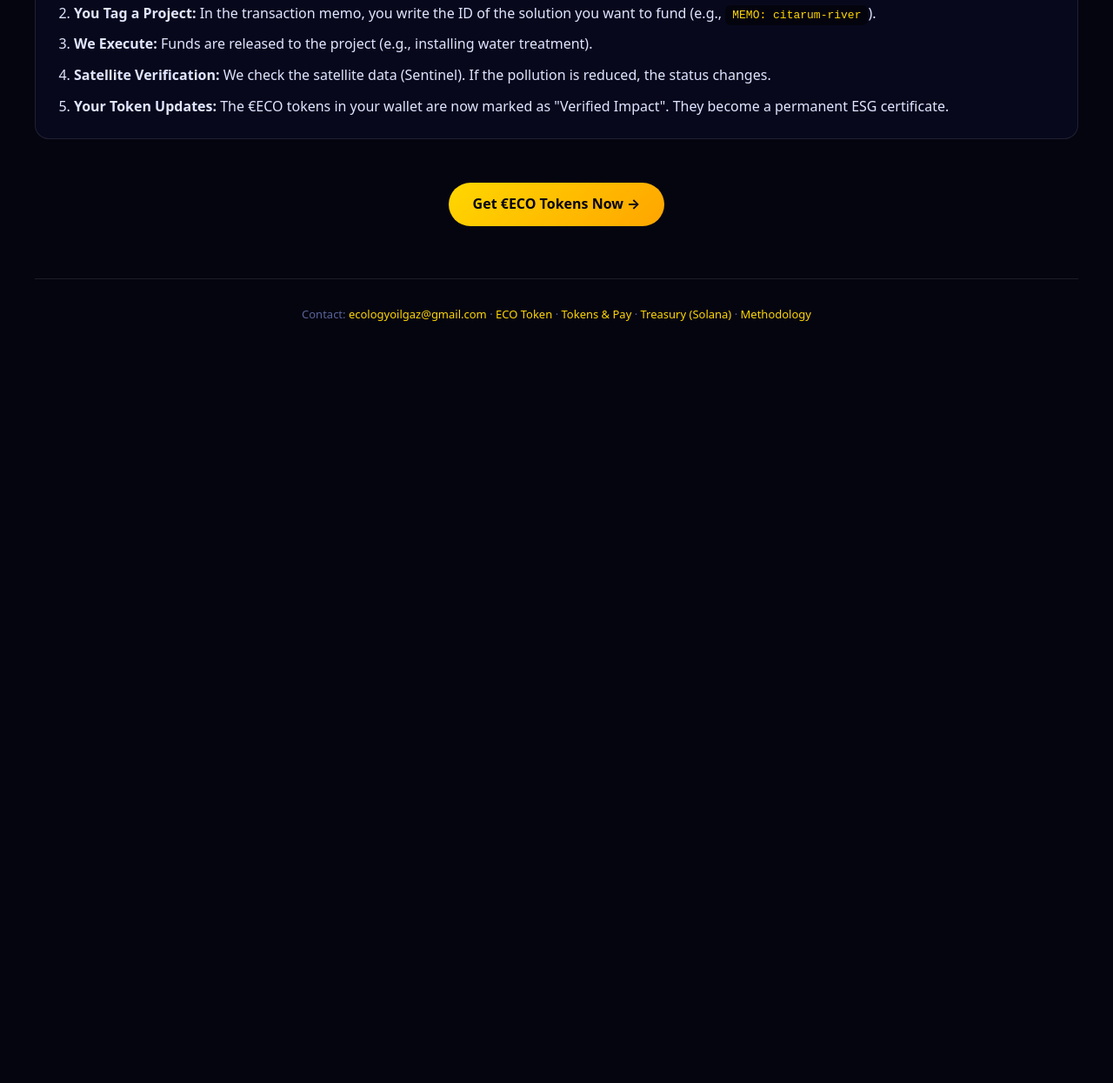
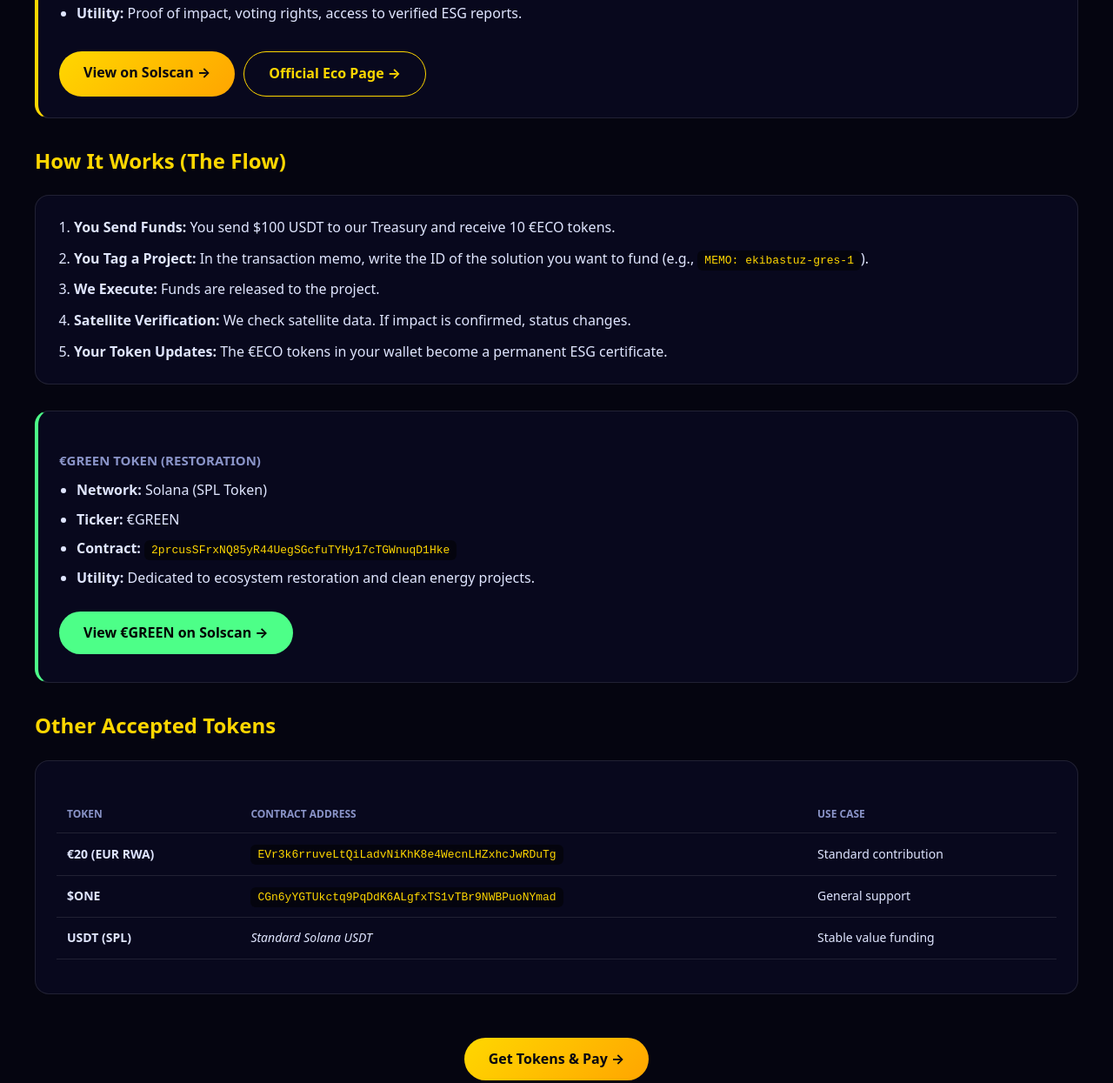
Before and after one commit to ecologyoilgaz/energy, a plain HTML site: page eco-token.html in a window 1280 px wide. Shown: the part 843-2088 px from the top of the page at 87% size. Before the commit the page ends 1284 px from the top, so only its background shows below. Drawn offline with Linux system fonts and the light colour scheme.

Commit message:
Update eco-token.html

```diff
--- a/eco-token.html
+++ b/eco-token.html
@@ -1,12 +1,11 @@
 <!DOCTYPE html>
 <html lang="en">
-<head>
-<meta charset="UTF-8"><meta name="viewport" content="width=device-width,initial-scale=1">
-<title>ECO Impact Token — Water Ecology Map</title><link rel="stylesheet" href="style.css">
+<head><meta charset="UTF-8"><meta name="viewport" content="width=device-width,initial-scale=1">
+<title>ECO Impact Token — Energy Ecology Map</title><link rel="stylesheet" href="style.css">
 </head>
 <body>
 <header>
-  <div class="logo"><img src="logo-header.png" alt="Logo"> Water Ecology Map</div>
+  <div class="logo"><img src="energy-logo.png" alt="Logo"> Energy Ecology Map</div>
   <nav>
     <a href="index.html">Home</a>
     <a href="map.html">Map</a>
@@ -22,7 +21,7 @@
 </header>
 <main>
   <div style="text-align:center;">
-    <img src="eco-coin.png" alt="ECO Token" class="img-hero">
+    <img src="energy-eco-coin.png" alt="ECO Token" class="img-hero">
   </div>
   <h1 style="text-align:center;">€ECO Impact Token (Universal RWA)</h1>
   <p style="color:var(--muted);max-width:800px;margin:0 auto;text-align:center;">
@@ -38,7 +37,7 @@
       <li style="margin-bottom:8px;"><strong>Contract:</strong> <code>74Zc9ntjagHLYscczhfk5eWfUjcye8vqBWXWaGpLSnFp</code></li>
       <li style="margin-bottom:8px;"><strong>Peg:</strong> 1 €ECO = $10 USD contribution</li>
       <li style="margin-bottom:8px;"><strong>Supply:</strong> Dynamic (minted only when funds are received)</li>
-      <li><strong>Utility:</strong> Proof of impact, voting rights on which gaps to fix next, access to verified ESG reports.</li>
+      <li><strong>Utility:</strong> Proof of impact, voting rights, access to verified ESG reports.</li>
     </ul>
     <div style="margin-top:20px; display:flex; gap:10px; flex-wrap:wrap;">
       <a href="https://solscan.io/token/74Zc9ntjagHLYscczhfk5eWfUjcye8vqBWXWaGpLSnFp" target="_blank" class="btn-primary">View on Solscan →</a>
@@ -50,14 +49,37 @@
   <div class="detail-block">
     <ol style="margin-left:20px;">
       <li style="margin-bottom:10px;"><strong>You Send Funds:</strong> You send $100 USDT to our Treasury and receive 10 €ECO tokens.</li>
-      <li style="margin-bottom:10px;"><strong>You Tag a Project:</strong> In the transaction memo, you write the ID of the solution you want to fund (e.g., <code>MEMO: citarum-river</code>).</li>
-      <li style="margin-bottom:10px;"><strong>We Execute:</strong> Funds are released to the project (e.g., installing water treatment).</li>
-      <li style="margin-bottom:10px;"><strong>Satellite Verification:</strong> We check the satellite data (Sentinel). If the pollution is reduced, the status changes.</li>
-      <li><strong>Your Token Updates:</strong> The €ECO tokens in your wallet are now marked as "Verified Impact". They become a permanent ESG certificate.</li>
+      <li style="margin-bottom:10px;"><strong>You Tag a Project:</strong> In the transaction memo, write the ID of the solution you want to fund (e.g., <code>MEMO: ekibastuz-gres-1</code>).</li>
+      <li style="margin-bottom:10px;"><strong>We Execute:</strong> Funds are released to the project.</li>
+      <li style="margin-bottom:10px;"><strong>Satellite Verification:</strong> We check satellite data. If impact is confirmed, status changes.</li>
+      <li><strong>Your Token Updates:</strong> The €ECO tokens in your wallet become a permanent ESG certificate.</li>
     </ol>
   </div>
 
-  <p style="text-align:center; margin-top:40px;"><a href="tokens.html" class="btn-primary">Get €ECO Tokens Now →</a></p>
+  <div class="detail-block" style="border-left: 4px solid var(--green); margin-top:30px;">
+    <h3>€GREEN Token (Restoration)</h3>
+    <ul style="margin-left:20px; margin-top:10px;">
+      <li style="margin-bottom:8px;"><strong>Network:</strong> Solana (SPL Token)</li>
+      <li style="margin-bottom:8px;"><strong>Ticker:</strong> €GREEN</li>
+      <li style="margin-bottom:8px;"><strong>Contract:</strong> <code>2prcusSFrxNQ85yR44UegSGcfuTYHy17cTGWnuqD1Hke</code></li>
+      <li><strong>Utility:</strong> Dedicated to ecosystem restoration and clean energy projects.</li>
+    </ul>
+    <p style="margin-top:15px;"><a href="https://solscan.io/token/2prcusSFrxNQ85yR44UegSGcfuTYHy17cTGWnuqD1Hke" target="_blank" class="btn-primary" style="background:var(--green); color:#000;">View €GREEN on Solscan →</a></p>
+  </div>
+
+  <h2>Other Accepted Tokens</h2>
+  <div class="detail-block" style="overflow-x:auto;">
+    <table>
+      <thead><tr><th>Token</th><th>Contract Address</th><th>Use Case</th></tr></thead>
+      <tbody>
+        <tr><td><strong>€20 (EUR RWA)</strong></td><td><code>EVr3k6rruveLtQiLadvNiKhK8e4WecnLHZxhcJwRDuTg</code></td><td>Standard contribution</td></tr>
+        <tr><td><strong>$ONE</strong></td><td><code>CGn6yYGTUkctq9PqDdK6ALgfxTS1vTBr9NWBPuoNYmad</code></td><td>General support</td></tr>
+        <tr><td><strong>USDT (SPL)</strong></td><td><em>Standard Solana USDT</em></td><td>Stable value funding</td></tr>
+      </tbody>
+    </table>
+  </div>
+
+  <p style="text-align:center; margin-top:40px;"><a href="tokens.html" class="btn-primary">Get Tokens & Pay →</a></p>
 </main>
 <footer>
   <p>Contact: <a href="mailto:ecologyoilgaz@gmail.com">ecologyoilgaz@gmail.com</a> ·
```
